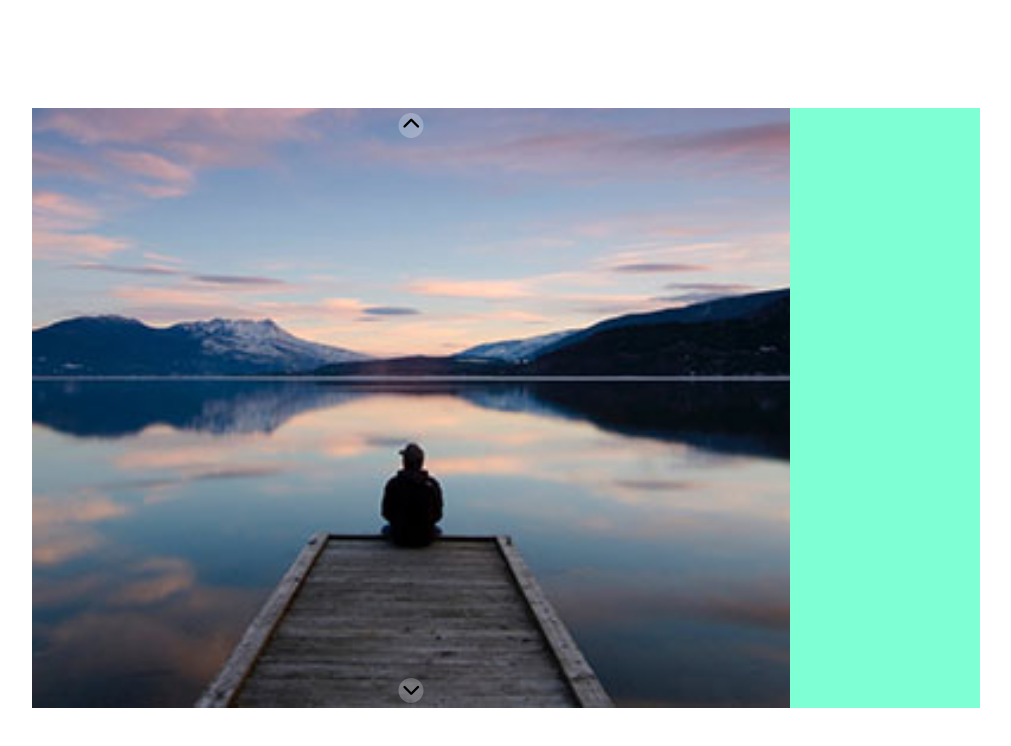
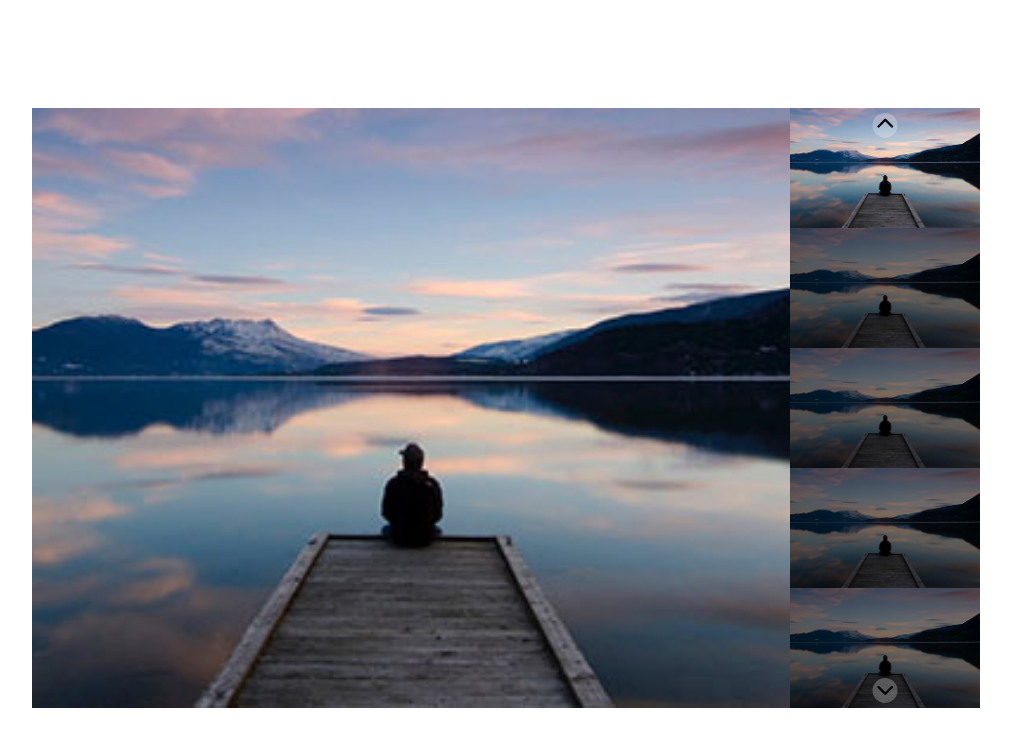
Before and after one commit to SaverioCascelli/js-array-carousel, a plain HTML site: page milestone-3/index.html in a window 1280 px wide. Shown: the whole page, without its empty margins (134-1145 px from the left). Drawn offline with Linux system fonts and the light colour scheme.

Commit message:
[fix] arrow position in html

```diff
--- a/milestone-3/css/style.css
+++ b/milestone-3/css/style.css
@@ -26,26 +26,41 @@
 .container-right{
     width: 20%;
     height: 600px;
-    background-color: red;
+    position: relative;
+
+}
+
+.img-preview{
     display: flex;
     flex-flow: column wrap;
-}
-
-.container-right .img-preview{
-    background-color: aquamarine;
-    width: 100%;
-    height: calc(100% / 5);
+    height: 100%;
 }
 
 .container-left .album{
     height: 100%;
 }
 
-.container-left img{
+.container-left img {
     width: 100%;
     object-fit: cover;
     height: 100%;
 }
+
+.container-right .box-img{
+    height: calc( 100% / 5);
+}
+
+.box-img img{
+    width: 100%;
+    object-fit: cover;
+    height: 100%;
+    filter: brightness(.5);
+}
+
+.container-right img.active{
+    filter: brightness(1);
+}
+
 
 .arrow{
     position: absolute;
--- a/milestone-3/index.html
+++ b/milestone-3/index.html
@@ -16,6 +16,31 @@
 
             </div>
 
+
+
+        </div>
+        <div class="container-right">
+            <div class="img-preview">
+                <div class="box-img">
+                    <img class="active" src="../img/01.jpg" alt="">
+                </div>
+                <div class="box-img">
+                    <img  src="../img/01.jpg" alt="">
+                </div>
+                <div class="box-img">
+                    <img  src="../img/01.jpg" alt="">
+                </div>
+                <div class="box-img">
+                    <img  src="../img/01.jpg" alt="">
+                </div>
+                <div class="box-img">
+                    <img  src="../img/01.jpg" alt="">
+                </div>
+
+
+
+            </div>
+
             <div class="arrows">
                 <div class="arrow top">
                     <span><i class="fa-solid fa-chevron-up"></i></span>
@@ -26,13 +51,6 @@
             </div>
 
         </div>
-        <div class="container-right">
-            <div class="img-preview"></div>
-            <div class="img-preview"></div>
-            <div class="img-preview"></div>
-            <div class="img-preview"></div>
-            <div class="img-preview"></div>
-        </div>
     </div>
 
 
```
